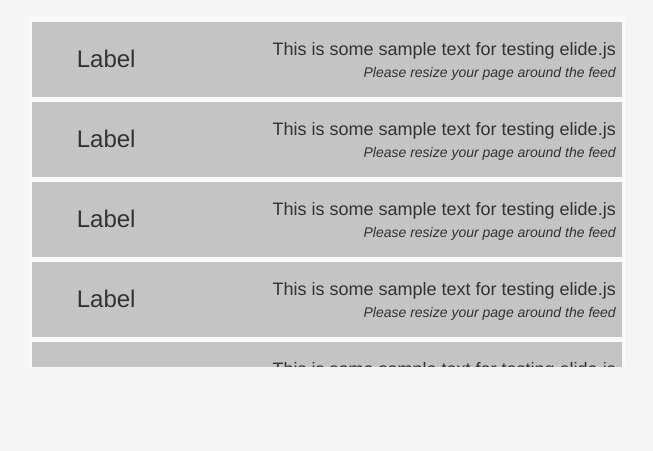
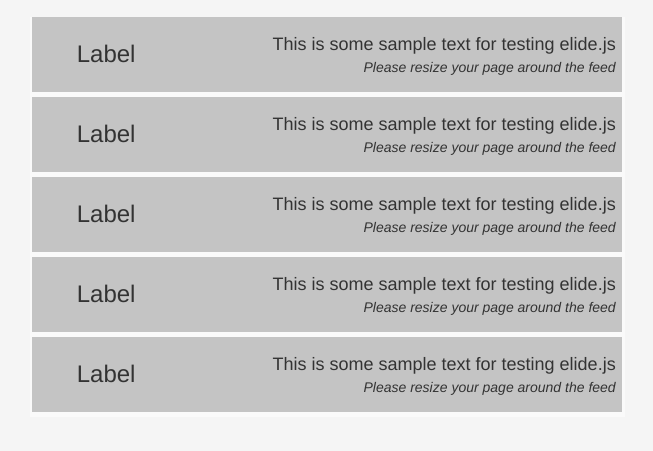
Before and after one commit to MarkPawlus/elide.js, a plain HTML site: page demo/index.html in a window 1280 px wide. Shown: the part 63-514 px from the top of the page, without its empty margins (313-966 px from the left). Drawn offline with nearby package versions, Linux system fonts and the light colour scheme.

Commit message:
Removed scrollbars from sample page

```diff
--- a/demo/stylesheets/styles.css
+++ b/demo/stylesheets/styles.css
@@ -10,8 +10,7 @@
 	background-color: #FAFAFA;
 	margin-top: 20px;
 	padding-bottom: 5px;
-	height: 350px;
-	overflow: scroll;
+	height: 400px;
 }
 
 .feed-item {
```
